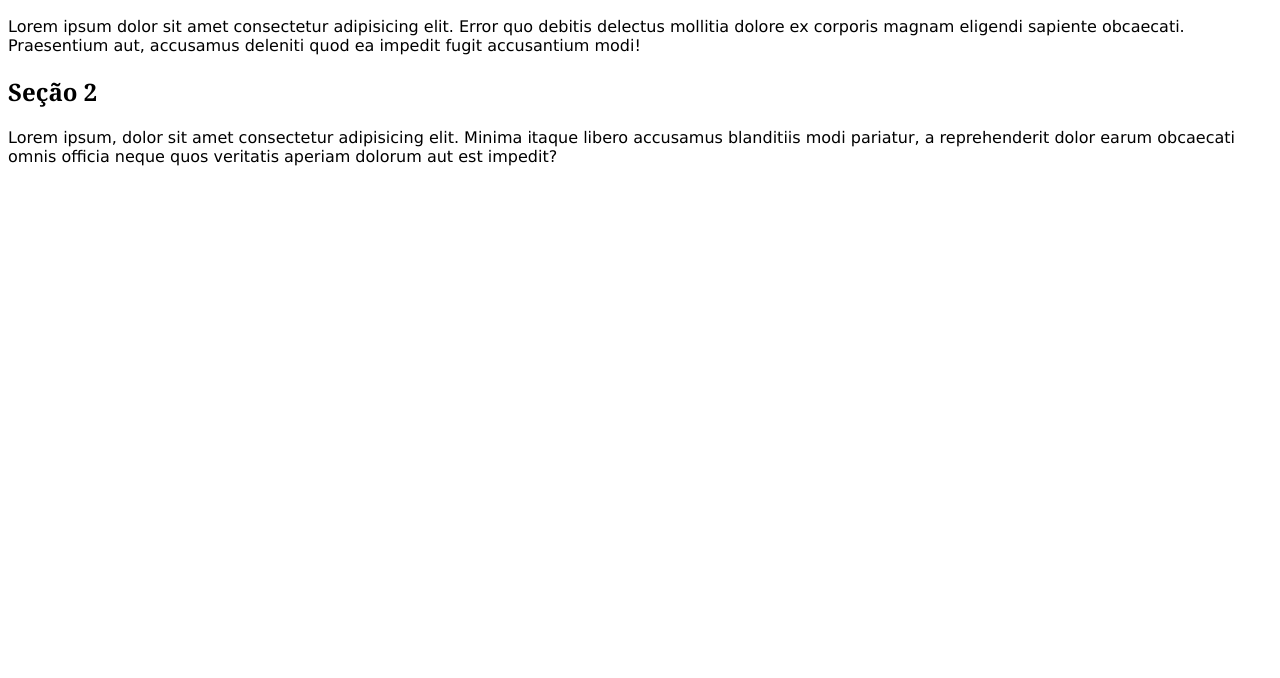
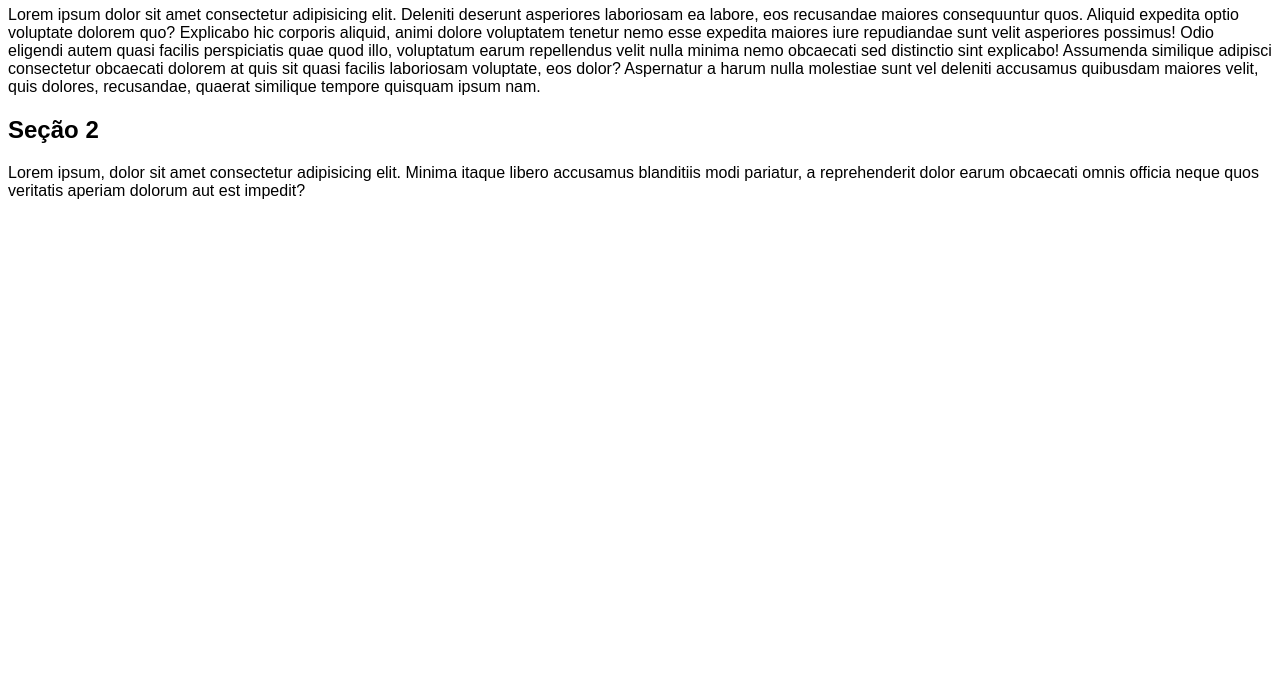
Before and after one commit to mirellesv/curso-html-css, a plain HTML site: page exercícios/modulo2/ex017/index.html in a window 1280 px wide. Shown: the part 122-800 px from the top of the page. Drawn offline with Linux system fonts and the light colour scheme.

Commit message:
tamanho de fonte e suas medidas

```diff
--- a/exercícios/modulo2/ex017/index.html
+++ b/exercícios/modulo2/ex017/index.html
@@ -6,18 +6,15 @@
     <title>Trabalhando com Fontes</title>
     <style>
         body{
-            font-family:Verdana, Geneva, Tahoma, sans-serif;
-        }
-
-        h1, h2{
-            font-family:Cambria, Cochin, Georgia, Times, 'Times New Roman', serif;
+            font-family:Arial, Helvetica, sans-serif;
+            font-size: 1em;
         }
     </style>
 </head>
 <body>
     <h1>Página 1</h1>
     <h2>Seção 1</h2>
-    <p>Lorem ipsum dolor sit amet consectetur adipisicing elit. Error quo debitis delectus mollitia dolore ex corporis magnam eligendi sapiente obcaecati. Praesentium aut, accusamus deleniti quod ea impedit fugit accusantium modi!</p>
+    <p>Lorem ipsum dolor sit amet consectetur adipisicing elit. Deleniti deserunt asperiores laboriosam ea labore, eos recusandae maiores consequuntur quos. Aliquid expedita optio voluptate dolorem quo? Explicabo hic corporis aliquid, animi dolore voluptatem tenetur nemo esse expedita maiores iure repudiandae sunt velit asperiores possimus! Odio eligendi autem quasi facilis perspiciatis quae quod illo, voluptatum earum repellendus velit nulla minima nemo obcaecati sed distinctio sint explicabo! Assumenda similique adipisci consectetur obcaecati dolorem at quis sit quasi facilis laboriosam voluptate, eos dolor? Aspernatur a harum nulla molestiae sunt vel deleniti accusamus quibusdam maiores velit, quis dolores, recusandae, quaerat similique tempore quisquam ipsum nam.</p>
     <h2>Seção 2</h2>
     <p>Lorem ipsum, dolor sit amet consectetur adipisicing elit. Minima itaque libero accusamus blanditiis modi pariatur, a reprehenderit dolor earum obcaecati omnis officia neque quos veritatis aperiam dolorum aut est impedit?</p>
 </body>
```
